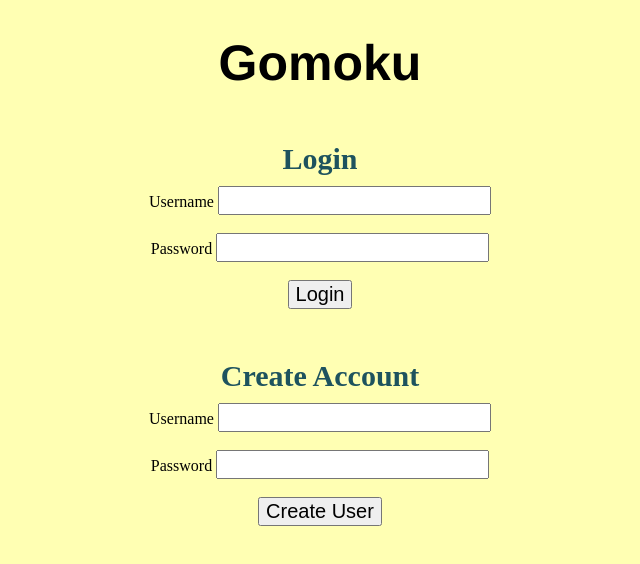
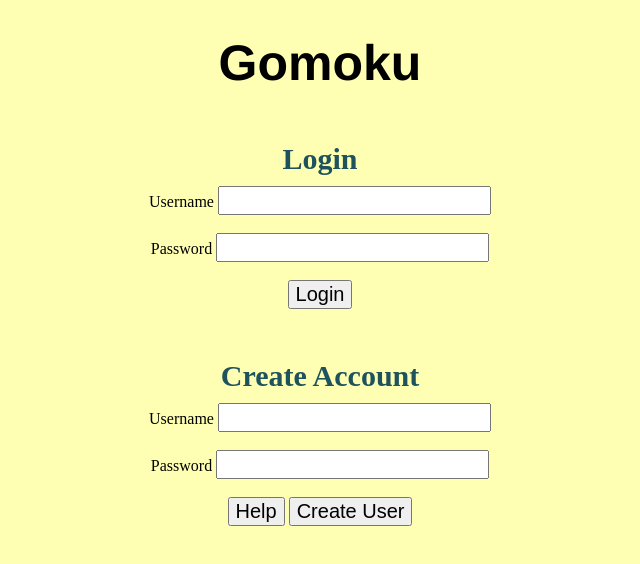
Before and after one commit to lovesong196/csc337_su21_final_project, a plain HTML site: page public_html/index.html in a window 1280 px wide. Shown: the whole page, without its empty margins (320-960 px from the left). Drawn offline with nearby package versions, Linux system fonts and the light colour scheme.

Commit message:
Update index.html

```diff
--- a/public_html/index.html
+++ b/public_html/index.html
@@ -32,6 +32,7 @@
 			<input type="password" id="passC">
 			<br><br>
 			<div id='createInfo'></div>
+			<input id = 'help' type="submit" value="Help" onclick='goToHelp();'>
 			<input type="submit" value="Create User" onclick='createUser();'>
 		</div>
 	</body>
```
